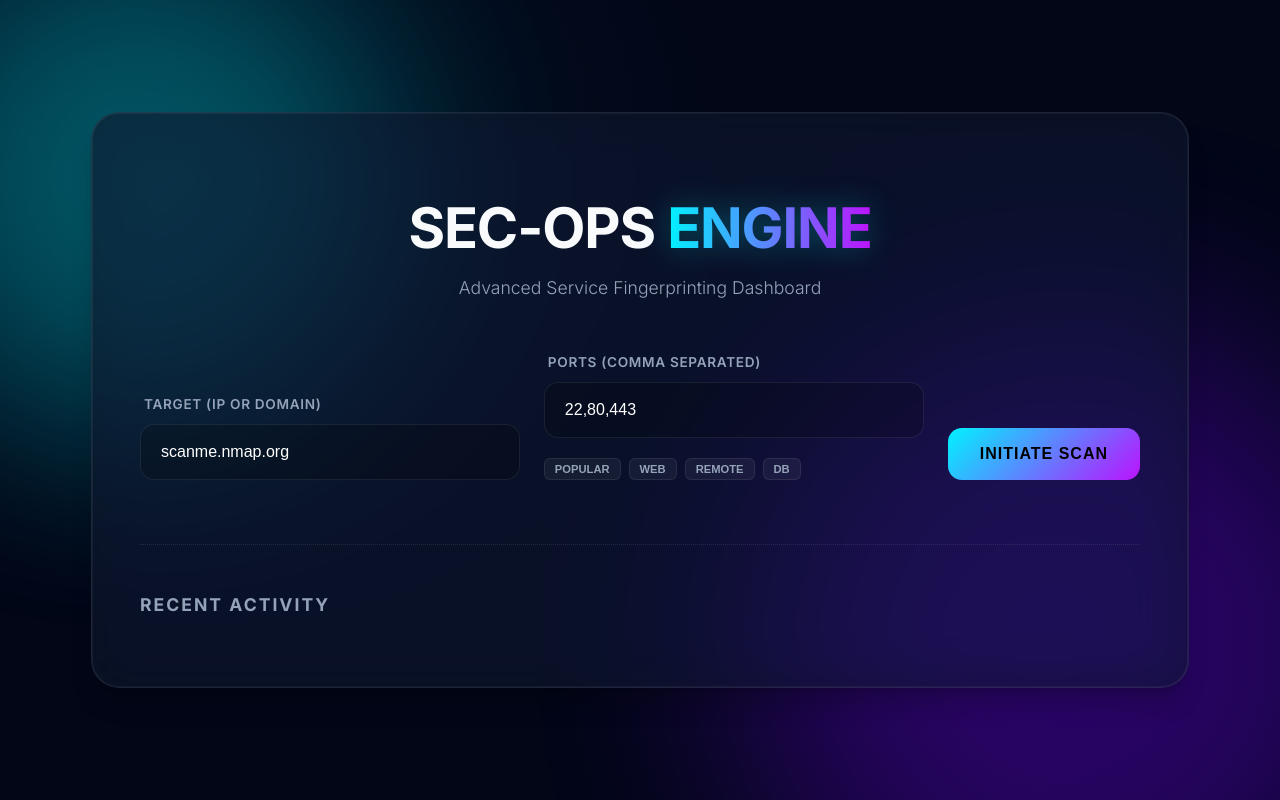
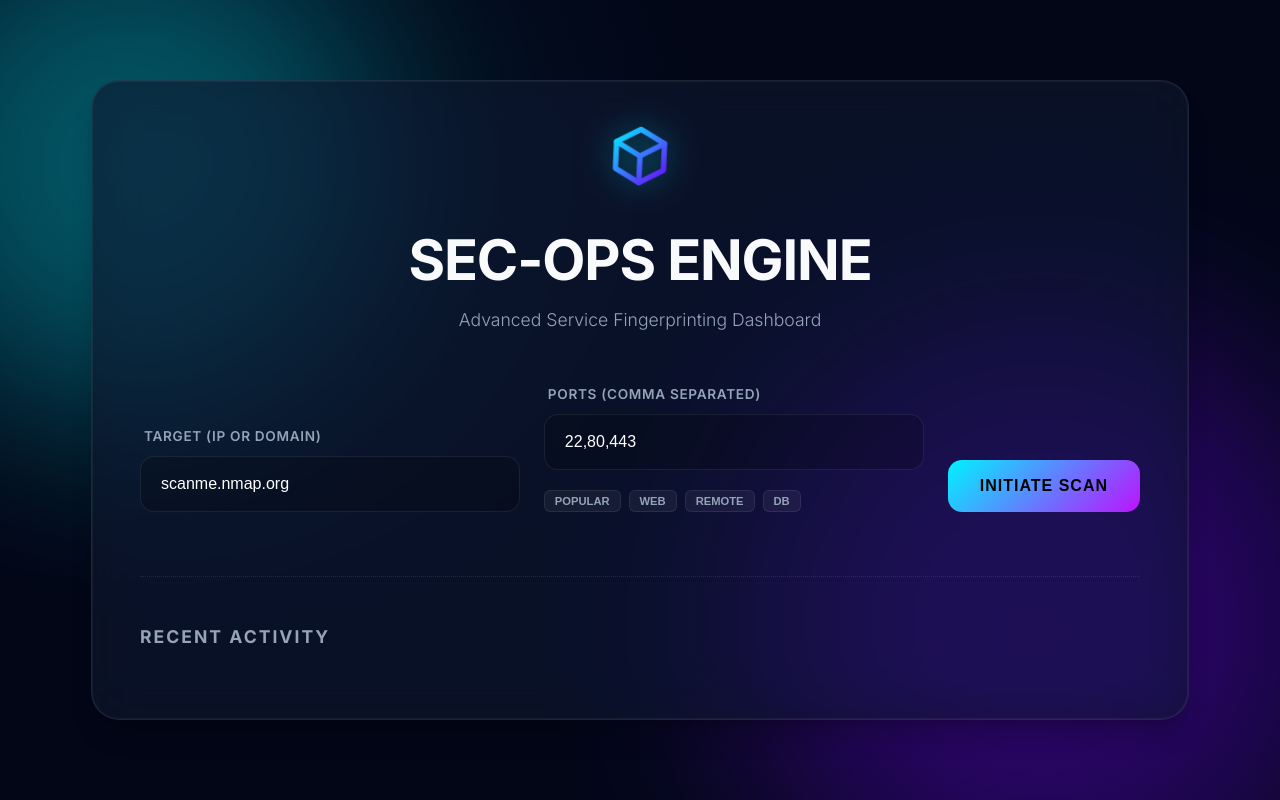
Before and after one commit to niltuvba-dotcom/ISU-SecOps-Engine, a plain HTML site: page web/index.html in a window 1280 px wide. Drawn offline with Linux system fonts and the light colour scheme; no server answers.

Commit message:
style(ui): add professional SVG logo and floating animations to header

```diff
--- a/web/index.html
+++ b/web/index.html
@@ -15,7 +15,21 @@
 
     <div class="container glass-panel">
         <header>
-            <h1>SEC-OPS <span class="neon-text">ENGINE</span></h1>
+            <div class="logo-container">
+                <svg class="logo-svg" viewBox="0 0 24 24" fill="none" xmlns="http://www.w3.org/2000/svg">
+                    <path d="M12 2L3 7V17L12 22L21 17V7L12 2Z" stroke="url(#logo-gradient)" stroke-width="2" stroke-linecap="round" stroke-linejoin="round"/>
+                    <path d="M12 22V12" stroke="url(#logo-gradient)" stroke-width="2" stroke-linecap="round" stroke-linejoin="round"/>
+                    <path d="M12 12L21 7" stroke="url(#logo-gradient)" stroke-width="2" stroke-linecap="round" stroke-linejoin="round"/>
+                    <path d="M12 12L3 7" stroke="url(#logo-gradient)" stroke-width="2" stroke-linecap="round" stroke-linejoin="round"/>
+                    <defs>
+                        <linearGradient id="logo-gradient" x1="2" y1="2" x2="22" y2="22" gradientUnits="userSpaceOnUse">
+                            <stop stop-color="#00f3ff"/>
+                            <stop offset="1" stop-color="#7000ff"/>
+                        </linearGradient>
+                    </defs>
+                </svg>
+            </div>
+            <h1>SEC-OPS <span class="accent">ENGINE</span></h1>
             <p>Advanced Service Fingerprinting Dashboard</p>
         </header>
 
--- a/web/style.css
+++ b/web/style.css
@@ -213,6 +213,24 @@ body {
 header {
     text-align: center;
     margin-bottom: 3.5rem;
+}
+
+.logo-container {
+    margin-bottom: 1.5rem;
+    display: flex;
+    justify-content: center;
+}
+
+.logo-svg {
+    width: 64px;
+    height: 64px;
+    filter: drop-shadow(0 0 15px rgba(0, 243, 255, 0.4));
+    animation: float 4s ease-in-out infinite;
+}
+
+@keyframes float {
+    0%, 100% { transform: translateY(0) rotate(0deg); }
+    50% { transform: translateY(-10px) rotate(5deg); }
 }
 
 h1 {
```
